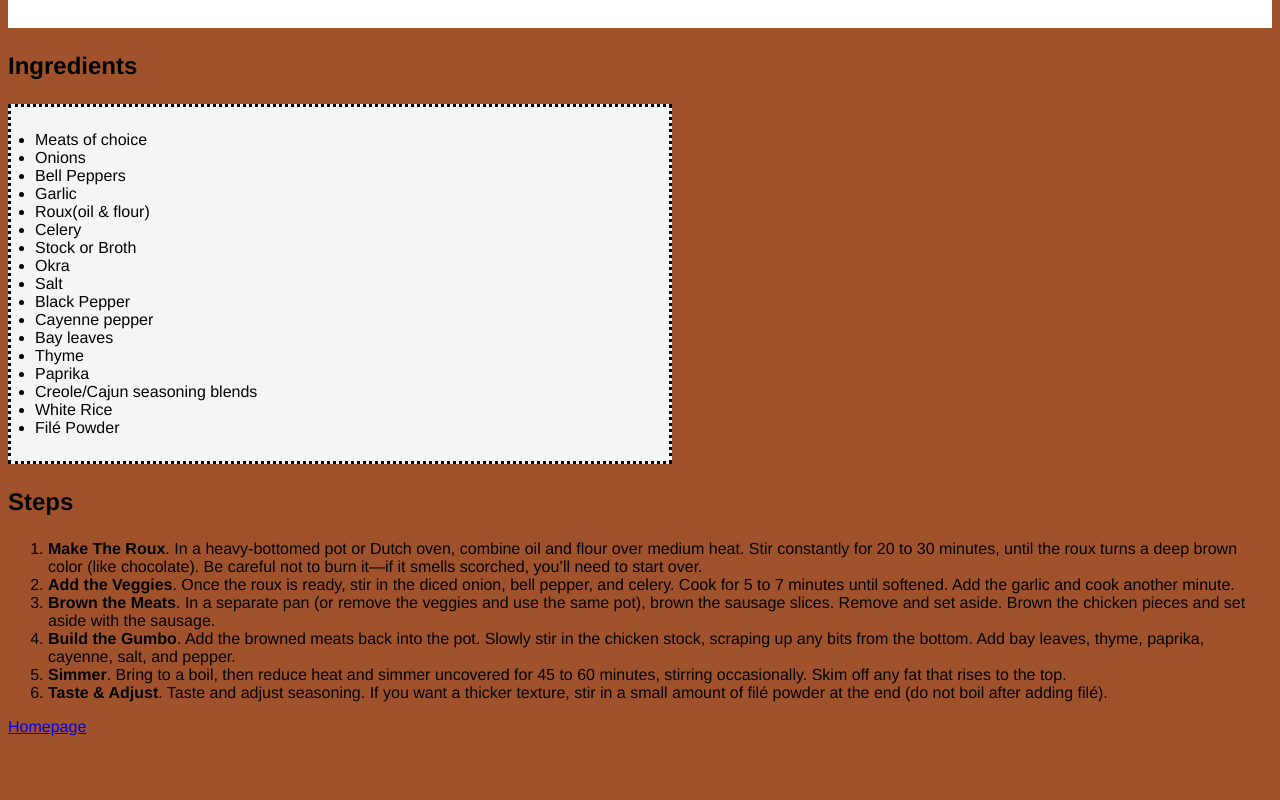
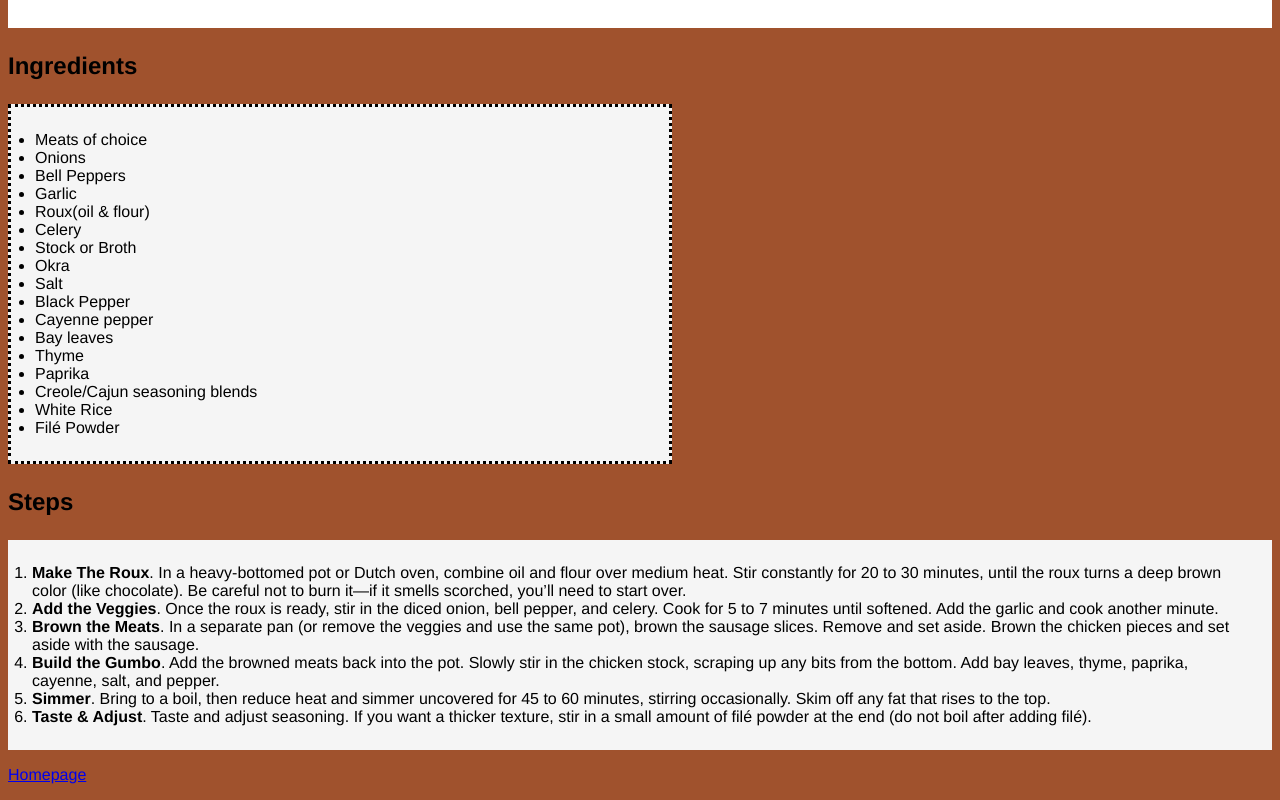
Before and after one commit to Jamievro/odin-recipes, a plain HTML site: page recipes/gumbo.html in a window 1280 px wide. Shown: the part 768-1568 px from the top of the page. Before the commit the page ends 1520 px from the top, so only its background shows below. Drawn offline with Linux system fonts and the light colour scheme.

Commit message:
add div class to ordered list

```diff
--- a/recipes/gumbo.html
+++ b/recipes/gumbo.html
@@ -39,7 +39,7 @@
         </ul>
 
     <h3>Steps</h3>
-        <ol>
+        <ol div class="orlist">
             <li><strong>Make The Roux</strong>. In a heavy-bottomed pot or Dutch oven, combine oil and flour over medium heat. Stir constantly for 20 to 30 minutes, until the roux turns a deep brown color (like chocolate). Be careful not to burn it—if it smells scorched, you&rsquo;ll need to start over.</li>
             <li><strong>Add the Veggies</strong>. Once the roux is ready, stir in the diced onion, bell pepper, and celery. Cook for 5 to 7 minutes until softened. Add the garlic and cook another minute.</li>
             <li><strong>Brown the Meats</strong>. In a separate pan (or remove the veggies and use the same pot), brown the sausage slices. Remove and set aside. Brown the chicken pieces and set aside with the sausage.</li>
```
